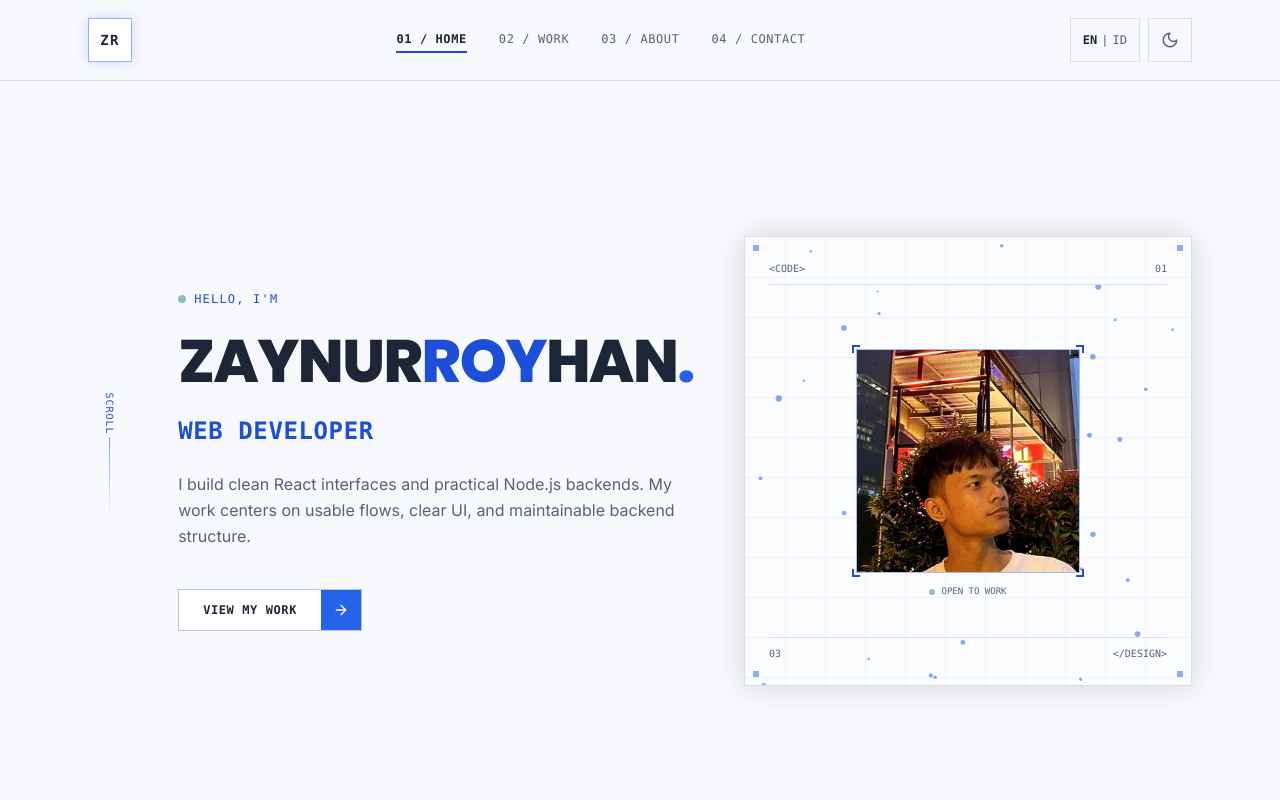
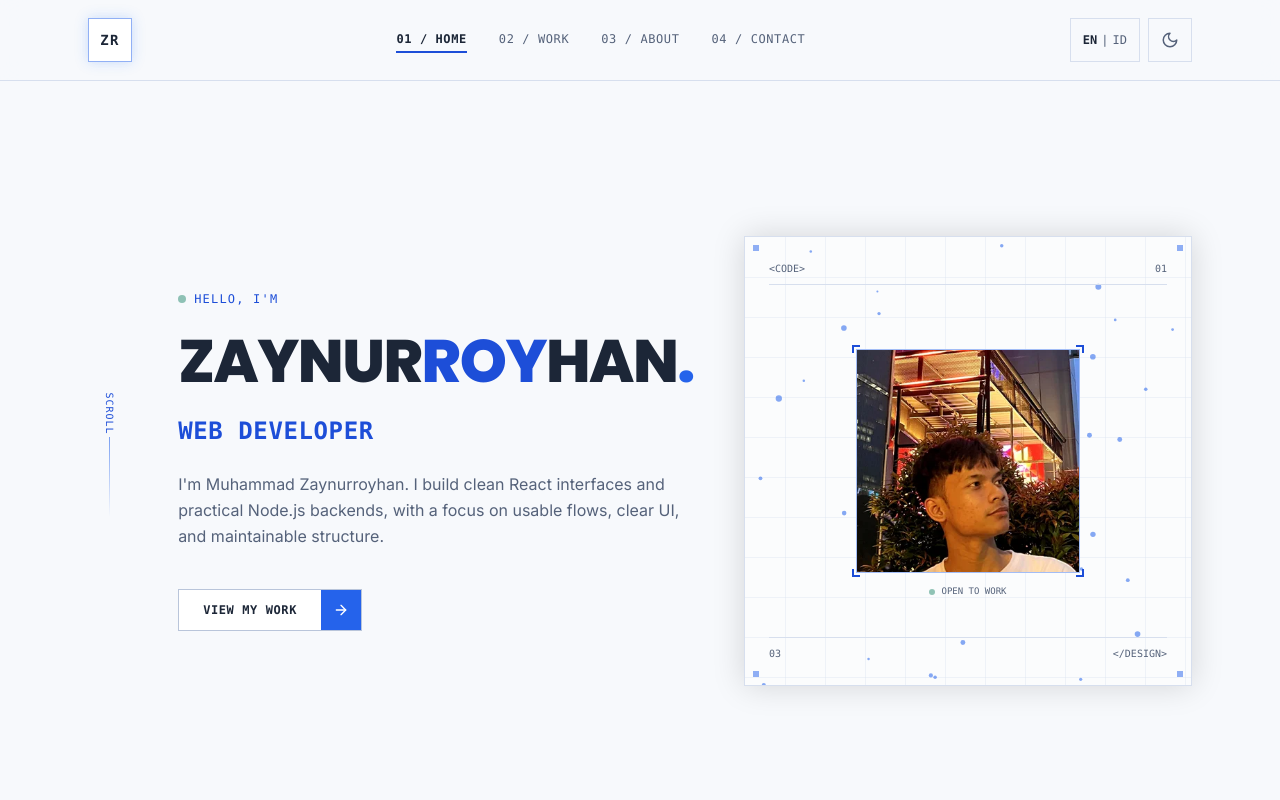
Before and after one commit to royhanmh/portfolio, a React (Vite) app: page / in a window 1280 px wide. Shown: the top 800 px of the page. Built offline with nearby package versions, Linux system fonts and the light colour scheme.

Commit message:
Improve branded search SEO

```diff
--- a/index.html
+++ b/index.html
@@ -35,6 +35,52 @@
     />
     <meta name="twitter:image" content="https://royhanmh.netlify.app/og-image.jpg" />
     <title>Muhammad Zaynurroyhan | Full-Stack Developer</title>
+    <script type="application/ld+json">
+      {
+        "@context": "https://schema.org",
+        "@graph": [
+          {
+            "@type": "ProfilePage",
+            "@id": "https://royhanmh.netlify.app/#profile",
+            "url": "https://royhanmh.netlify.app/",
+            "name": "Muhammad Zaynurroyhan | Full-Stack Developer",
+            "mainEntity": {
+              "@id": "https://royhanmh.netlify.app/#person"
+            }
+          },
+          {
+            "@type": "Person",
+            "@id": "https://royhanmh.netlify.app/#person",
+            "name": "Muhammad Zaynurroyhan",
+            "alternateName": "Zaynurroyhan",
+            "url": "https://royhanmh.netlify.app/",
+            "image": "https://royhanmh.netlify.app/og-image.jpg",
+            "jobTitle": "Full-Stack Web Developer",
+            "description": "Full-stack web developer based in Sukabumi, Indonesia, building practical web products with React, Node.js, and Express.",
+            "address": {
+              "@type": "PostalAddress",
+              "addressLocality": "Sukabumi",
+              "addressRegion": "West Java",
+              "addressCountry": "ID"
+            },
+            "sameAs": [
+              "https://github.com/royhanmh",
+              "https://linkedin.com/in/royhanmh",
+              "https://instagram.com/royhan_zay"
+            ]
+          },
+          {
+            "@type": "WebSite",
+            "@id": "https://royhanmh.netlify.app/#website",
+            "url": "https://royhanmh.netlify.app/",
+            "name": "Muhammad Zaynurroyhan Portfolio",
+            "publisher": {
+              "@id": "https://royhanmh.netlify.app/#person"
+            }
+          }
+        ]
+      }
+    </script>
   </head>
   <body>
     <div id="root"></div>
--- a/src/i18n/translations.js
+++ b/src/i18n/translations.js
@@ -17,7 +17,7 @@ export const translations = {
       greeting: "HELLO, I'M",
       role: "WEB DEVELOPER",
       intro:
-        "I build clean React interfaces and practical Node.js backends. My work centers on usable flows, clear UI, and maintainable backend structure.",
+        "I'm Muhammad Zaynurroyhan. I build clean React interfaces and practical Node.js backends, with a focus on usable flows, clear UI, and maintainable structure.",
       cta: "VIEW MY WORK",
       scroll: "SCROLL",
       status: "OPEN TO WORK",
@@ -98,7 +98,7 @@ export const translations = {
       greeting: "HALO, SAYA",
       role: "PENGEMBANG WEB",
       intro:
-        "Saya programmer pengguna React dan backend Node.js. misi yang saya kejar: alur yang mudah dipakai, UI yang sesuai, dan struktur backend yang maintainable.",
+        "Saya Muhammad Zaynurroyhan. Saya membangun antarmuka React dan backend Node.js yang praktis, dengan fokus pada alur yang mudah digunakan dan struktur yang maintainable.",
       cta: "LIHAT KARYA SAYA",
       scroll: "GULIR",
       status: "SIAP BEKERJA",
```
Also changed, not shown: public/robots.txt, 1 other file (tests, documents, lock files or other folders).
